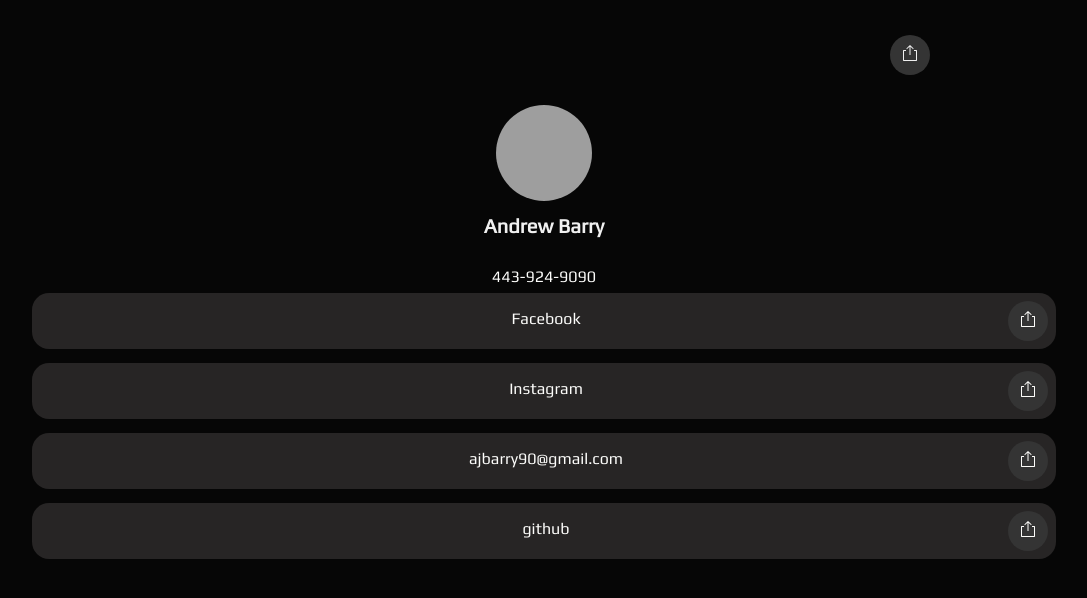
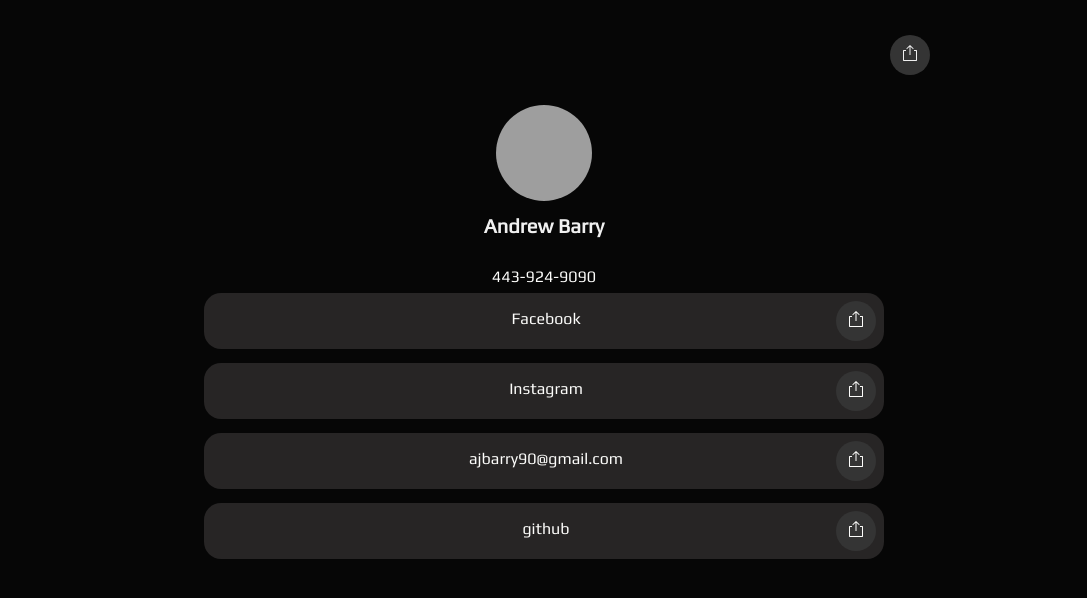
Before and after one commit to ajbcyber/ajblink.github.io, a plain HTML site: page index.html in a window 1280 px wide. Shown: the whole page, without its empty margins (96-1183 px from the left). Drawn offline with Linux system fonts and the light colour scheme; grey boxes are pictures that could not be loaded; some icons are missing.

Commit message:
Adding Mobile Formatting

```diff
--- a/styles.css
+++ b/styles.css
@@ -95,143 +95,3 @@ a {
     width: 44px;
     height: 44px;
 }
-
-/*The mobile-first pre-defined media queries:*/
-/* xs */
-/* @media (min-width: 475px) {} */
-
-/* sm */
-/* @media (min-width: 640px) {} */
-
-/* md */
-/* @media (min-width: 768px) {} */
-
-/* lg */
-/* @media (min-width: 1024px) {} */
-
-/* xl */
-/* @media (min-width: 1280px) {} */
-
-/* 2xl */
-/* @media (min-width: 1536px) {} */
-
-/*The desktop-first pre-defined media queries:*/
-/* 2xl */
-@media (max-width: 1536px) {}
-
-/* xl */
-@media (max-width: 1280px) {}
-
-/* lg */
-@media (max-width: 1024px) {}
-
-/* md */
-@media (max-width: 768px) {}
-
-/* sm */
-@media (max-width: 640px) {}
-
-/* xs */
-@media (max-width: 475px) {}
-
-/*Mobile container utility class:*/
-.container {
-  width: 100%;
-  margin-left: auto;
-  margin-right: auto;
-  padding-left: 0.5rem;
-  padding-right: 0.5rem;
-}
-
-/* xs */
-@media (min-width: 475px) {
-  .container {
-    max-width: 475px;
-  }
-}
-
-/* sm */
-@media (min-width: 640px) {
-  .container {
-    max-width: 640px;
-  }
-}
-
-/* md */
-@media (min-width: 768px) {
-  .container {
-    max-width: 768px;
-  }
-}
-
-/* lg */
-@media (min-width: 1024px) {
-  .container {
-    max-width: 1024px;
-  }
-}
-
-/* xl */
-@media (min-width: 1280px) {
-  .container {
-    max-width: 1280px;
-  }
-}
-
-/* 2xl */
-@media (min-width: 1536px) {
-  .container {
-    max-width: 1536px;
-  }
-}
-
-/*Desktop container utility class:*/
-.container {
-  max-width: 1536px;
-  margin-left: auto;
-  margin-right: auto;
-  padding-left: 0.5rem;
-  padding-right: 0.5rem;
-}
-
-/* 2xl */
-@media (max-width: 1536px) {
-  .container {
-    max-width: 1280px;
-  }
-}
-
-/* xl */
-@media (max-width: 1280px) {
-  .container {
-    max-width: 1024px;
-  }
-}
-
-/* lg */
-@media (max-width: 1024px) {
-  .container {
-    max-width: 768px;
-  }
-}
-
-/* md */
-@media (max-width: 768px) {
-  .container {
-    max-width: 640px;
-  }
-}
-
-/* sm */
-@media (max-width: 640px) {
-  .container {
-    max-width: 475px;
-  }
-}
-
-/* xs */
-@media (max-width: 475px) {
-  .container {
-    width: 100%;
-  }
-}
```
Also changed, not shown: mobile.css (added, +65 -0 lines).
